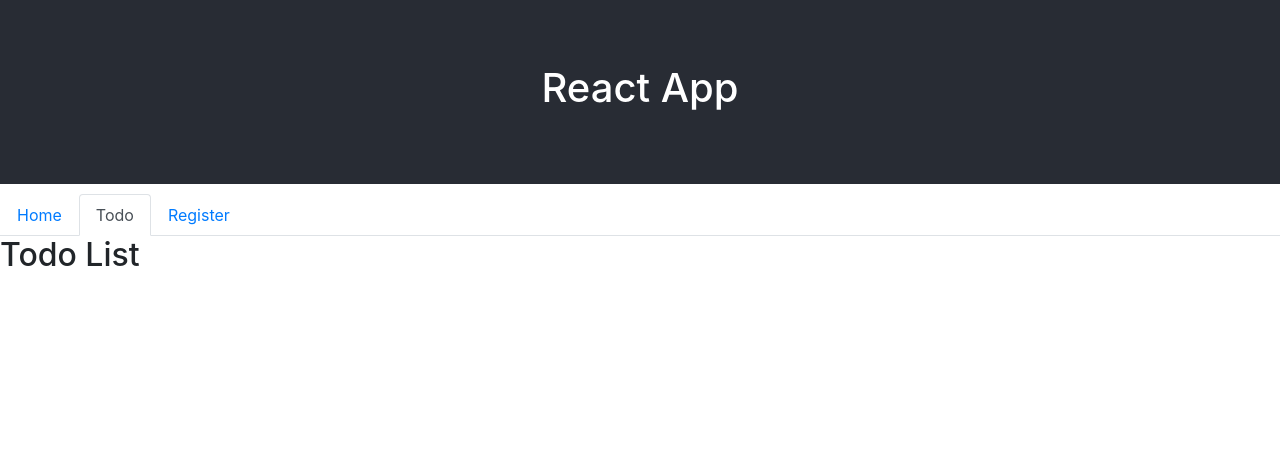
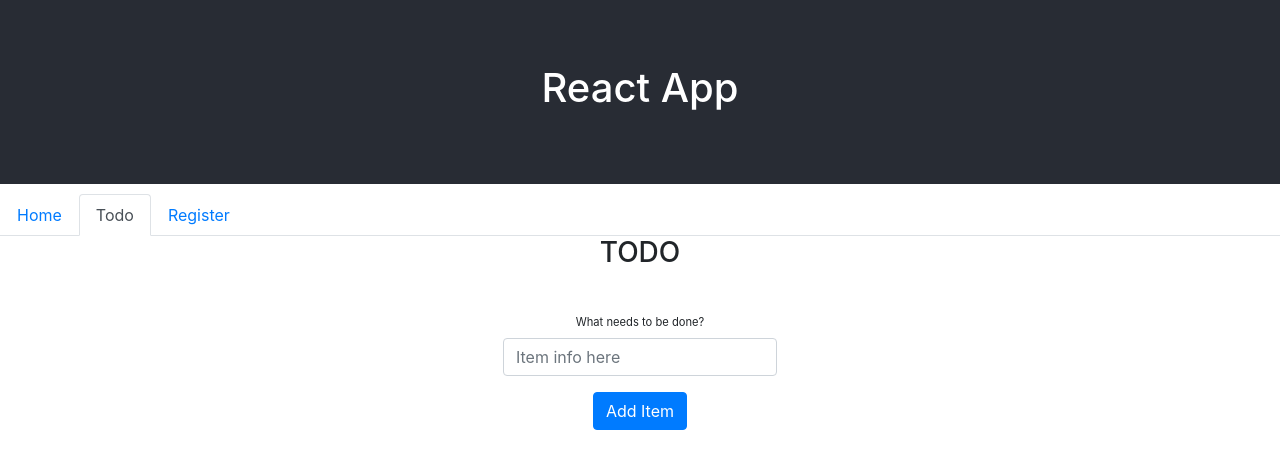
Before and after one commit to dran5447/ReactBootstrap, a React (Create React App) app: page / in a window 1280 px wide. Both pictures are taken after a click on the tab "Todo". Shown: the top 468 px of the page. Built offline with nearby package versions, Linux system fonts and the light colour scheme.

Commit message:
add todo functionality

```diff
--- a/src/App.css
+++ b/src/App.css
@@ -8,7 +8,7 @@
   pointer-events: none;
 }
 
-body {
+.body {
   height: 100%;
 }
 
@@ -51,6 +51,20 @@ label{
   width: 80%;
 }
 
+#todo {
+  display:flex;
+  justify-content:center;
+  align-items:center;
+  position: relative;
+  margin: auto;
+  width: 60%;
+}
+
+#todo span {
+  margin: auto;
+  text-align: center;
+}
+
 .home-content h2 {
   padding-bottom: 20px;
 }
@@ -58,6 +72,15 @@ label{
 .home-content span {
   margin: auto;
   text-align: center;
+}
+
+.text-strike {
+  text-decoration: line-through;
+}
+
+.text-strike.list-group-item:focus {
+  /* override bootstrap button focus text decoration if item is done */
+  text-decoration: line-through;
 }
 
 @keyframes svg-spin {
--- a/src/App.js
+++ b/src/App.js
@@ -15,7 +15,7 @@ class App extends Component {
         <header className="header">
           <h1>React App</h1>
         </header>
-        <body>
+        <div className="body">
           <Tabs defaultActiveKey="home" id="tab-content">
             <Tab eventKey="home" title="Home">
               <Home />
@@ -27,12 +27,12 @@ class App extends Component {
               <Register />
             </Tab>
           </Tabs>
-        </body>
+        </div>
         <link
           rel="stylesheet"
           href="https://maxcdn.bootstrapcdn.com/bootstrap/4.3.1/css/bootstrap.min.css"
           integrity="sha384-ggOyR0iXCbMQv3Xipma34MD+dH/1fQ784/j6cY/iJTQUOhcWr7x9JvoRxT2MZw1T"
-          crossorigin="anonymous"/>
+          crossOrigin="anonymous"/>
       </div>
     );
   }
--- a/src/Home.js
+++ b/src/Home.js
@@ -6,7 +6,7 @@ class Home extends Component {
 
     render() {
         return (
-            <div class="home-content">
+            <div className="home-content">
                 <span>
                     <h2>Welcome!</h2>
                     <p>This app is being used to try out various features of React,
--- a/src/Register.js
+++ b/src/Register.js
@@ -32,7 +32,7 @@ class Register extends Component {
       <div>
           <img src={svg} className="App-logo" alt="animated svg" />
 
-          <p class="register-greeting">
+          <p className="register-greeting">
             Hello, {this.state.firstName}!
           </p>
 
--- a/src/Todo.js
+++ b/src/Todo.js
@@ -1,14 +1,83 @@
 import React, { Component } from 'react';
 
+import Form from 'react-bootstrap/Form';
+import Button from 'react-bootstrap/Button';
+import Col from 'react-bootstrap/Col';
+import ListGroup from 'react-bootstrap/ListGroup';
+import ListGroupItem from 'react-bootstrap/ListGroupItem';
+
 class Todo extends Component {
+    constructor(props) {
+        super(props);
+        this.state = { items: [], text: '' };
+        this.handleChange = this.handleChange.bind(this);
+        this.handleSubmit = this.handleSubmit.bind(this);
+    }
+
+    handleChange(e) {
+        this.setState({ text: e.target.value });
+      }
+
+    handleSubmit(e) {
+        e.preventDefault();
+        if (!this.state.text.length) {
+            return;
+        }
+        const newItem = {
+            text: this.state.text,
+            id: Date.now(),
+            done: false,
+        };
+        this.setState(state => ({
+            items: state.items.concat(newItem),
+            text: '',
+        }));
+    }
 
     render() {
         return (
-            <div>
-                <h2>Todo List</h2>
+            <div id="todo">
+                <span>
+                    <h3>TODO</h3>
+                    <TodoList items={this.state.items} />
+
+                    <Form onSubmit={this.handleSubmit} id="form">
+                            <Form.Group controlId="formBasicFName" as={Col} md="12">
+                                <Form.Label> What needs to be done? </Form.Label>
+                                <Form.Control type="text" onChange={this.handleChange}
+                                required placeholder="Item info here" value={this.state.text}/>
+                            </Form.Group>
+                        <Button variant="primary" type="submit"> Add Item </Button>
+                    </Form>
+                </span>
             </div>
         );
     }
 }
 
+class TodoList extends React.Component {
+    alertClicked(item, e) {
+        item.done = !item.done;
+
+        if(item.done){
+            e.currentTarget.classList.add("text-strike");
+        }
+        else if (e.currentTarget.classList.contains("text-strike")){
+            e.currentTarget.classList.remove("text-strike");
+        }
+    }
+
+    render() {
+      return (
+        <ListGroup>
+          {this.props.items.map(item => (
+            <ListGroupItem key={item.id}
+                className={ item.done  ? 'text-strike' : '' }
+                action onClick={this.alertClicked.bind(this, item)}>{item.text}</ListGroupItem>
+          ))}
+        </ListGroup>
+      );
+    }
+  }
+
 export default Todo;
```
Lines whose indentation alone changed are shown as unchanged.
